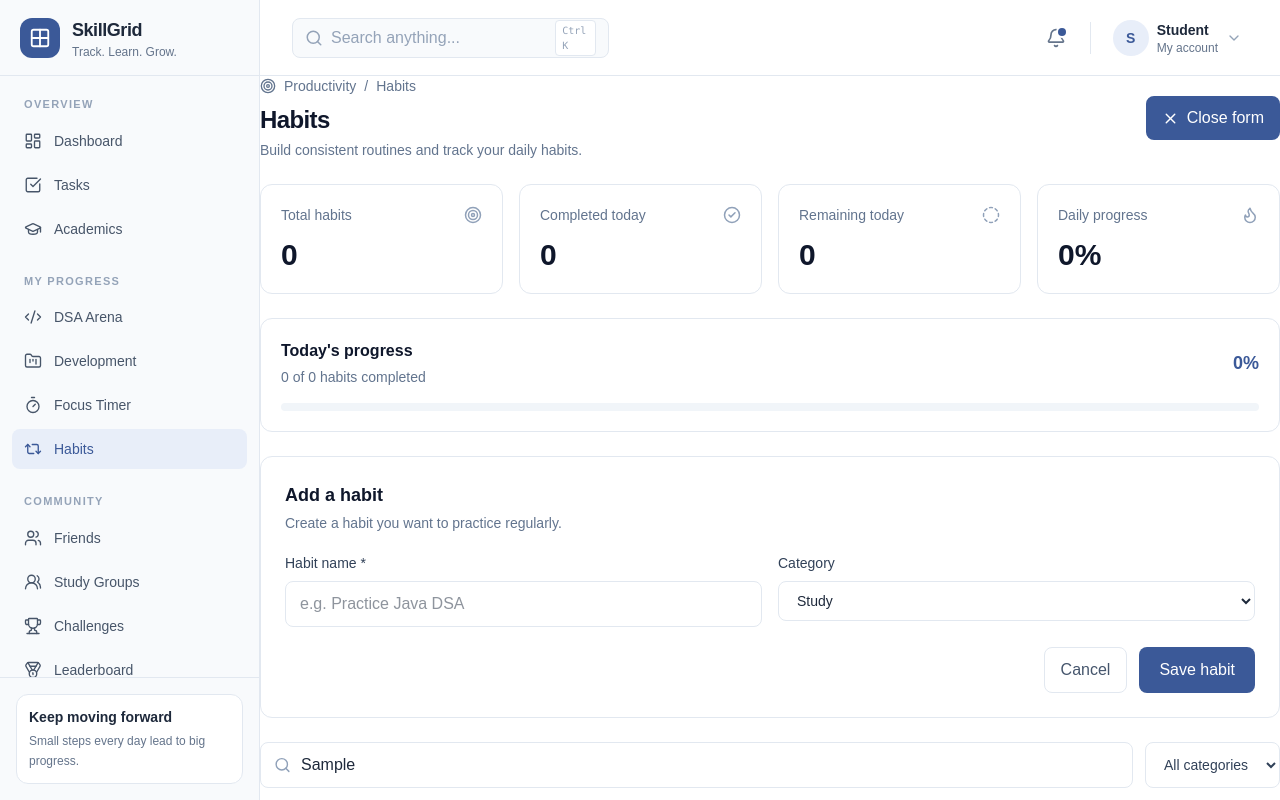
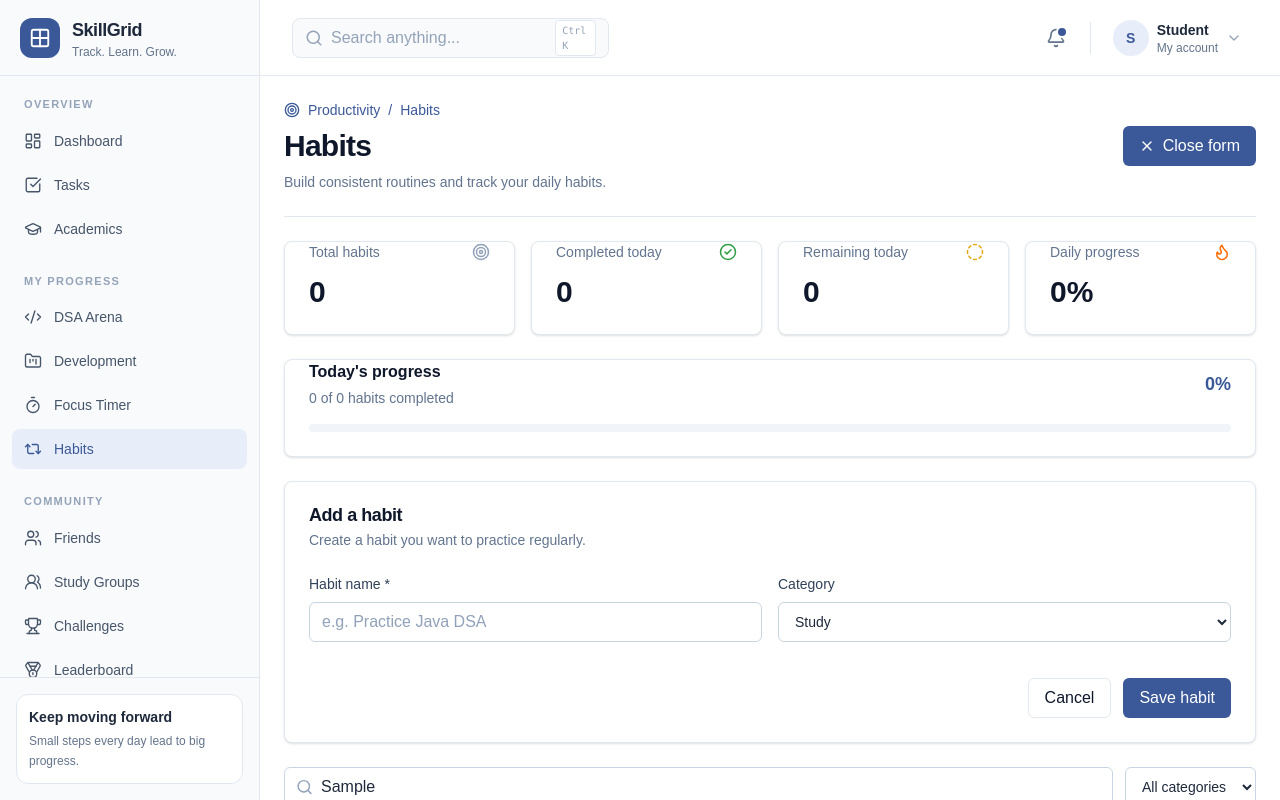
Before and after one commit to thiteswapnil1212-hue/skillGrid, a Next.js app in the folder skillgrid-app/: page /habits in a window 1280 px wide. Both pictures are taken after typing "Sample" into the empty fields and a click on the button "Add habit". Built offline with nearby package versions, Linux system fonts and the light colour scheme.

Commit message:
feat: redesign habits page UI

```diff
--- a/skillgrid-app/src/app/habits/page.tsx
+++ b/skillgrid-app/src/app/habits/page.tsx
@@ -1,4 +1,3 @@
-
 "use client";
 
 import { useMemo, useState, type FormEvent } from "react";
@@ -13,6 +12,10 @@ import {
   CircleDashed,
   CheckCircle2,
 } from "lucide-react";
+import { Button } from "@/components/ui/Button";
+import { Card, CardContent, CardHeader, CardTitle } from "@/components/ui/Card";
+import { Input } from "@/components/ui/Input";
+import { Badge } from "@/components/ui/Badge";
 
 type Habit = {
   id: string;
@@ -95,62 +98,49 @@ export default function HabitsPage() {
   }
 
   return (
-    <div className="mx-auto w-full max-w-7xl space-y-6">
-      <div className="flex flex-col justify-between gap-4 sm:flex-row sm:items-center">
+    <main className="mx-auto w-full max-w-7xl space-y-6 p-6">
+      <section className="flex flex-col justify-between gap-4 border-b border-slate-200 pb-6 sm:flex-row sm:items-center">
         <div>
-          <div className="flex items-center gap-2 text-sm text-slate-500">
+          <div className="flex items-center gap-2 text-sm font-medium text-primary">
             <Target size={16} />
             <span>Productivity</span>
             <span>/</span>
             <span>Habits</span>
           </div>
+          <h1 className="mt-2 text-2xl font-semibold tracking-tight text-slate-900 sm:text-3xl">Habits</h1>
+          <p className="mt-2 text-sm text-slate-500">Build consistent routines and track your daily habits.</p>
+        </div>
+        <Button onClick={() => setShowForm((current) => !current)} className="gap-2">
+          {showForm ? <X size={16} /> : <Plus size={16} />}
+          {showForm ? "Close form" : "Add habit"}
+        </Button>
+      </section>
 
-          <h1 className="mt-2 text-2xl font-semibold tracking-tight text-slate-900">
-            Habits
-          </h1>
-
-          <p className="mt-1 text-sm text-slate-500">
-            Build consistent routines and track your daily habits.
-          </p>
-        </div>
-
-        <button
-          onClick={() => setShowForm((current) => !current)}
-          className="inline-flex items-center justify-center gap-2 rounded-lg bg-[#3B5998] px-4 py-2.5 text-sm font-medium text-white transition hover:bg-[#304b85]"
-        >
-          {showForm ? <X size={17} /> : <Plus size={17} />}
-          {showForm ? "Close form" : "Add habit"}
-        </button>
-      </div>
-
-      <div className="grid grid-cols-2 gap-4 lg:grid-cols-4">
+      <section className="grid grid-cols-2 gap-4 lg:grid-cols-4">
         {[
-          { label: "Total habits", value: stats.total, icon: Target },
-          { label: "Completed today", value: stats.completed, icon: CheckCircle2 },
-          { label: "Remaining today", value: stats.remaining, icon: CircleDashed },
-          { label: "Daily progress", value: `${stats.progress}%`, icon: Flame },
+          { label: "Total habits", value: stats.total, icon: Target, color: "text-slate-400" },
+          { label: "Completed today", value: stats.completed, icon: CheckCircle2, color: "text-success" },
+          { label: "Remaining today", value: stats.remaining, icon: CircleDashed, color: "text-warning" },
+          { label: "Daily progress", value: `${stats.progress}%`, icon: Flame, color: "text-orange-500" },
         ].map((stat) => {
           const Icon = stat.icon;
-
           return (
-            <div
-              key={stat.label}
-              className="rounded-xl border border-slate-200 bg-white p-5"
-            >
+            <Card key={stat.label}>
+              <CardContent className="p-5">
                 <div className="flex items-center justify-between gap-2">
                   <p className="text-sm text-slate-500">{stat.label}</p>
-                <Icon size={18} className="text-slate-400" />
+                  <Icon size={18} className={stat.color} />
                 </div>
-
-              <p className="mt-3 text-3xl font-semibold text-slate-900">
-                {stat.value}
-              </p>
-            </div>
+                <p className="mt-3 text-3xl font-semibold text-slate-900">{stat.value}</p>
+              </CardContent>
+            </Card>
           );
         })}
-      </div>
+      </section>
 
-      <section className="rounded-xl border border-slate-200 bg-white p-5">
+      {/* Today's progress bar */}
+      <Card>
+        <CardContent className="p-5">
           <div className="flex items-center justify-between gap-3">
             <div>
               <h2 className="font-semibold text-slate-900">Today&apos;s progress</h2>
@@ -158,58 +148,41 @@ export default function HabitsPage() {
                 {stats.completed} of {stats.total} habits completed
               </p>
             </div>
-
-          <span className="text-lg font-semibold text-[#3B5998]">
-            {stats.progress}%
-          </span>
+            <span className="text-lg font-semibold text-primary">{stats.progress}%</span>
           </div>
-
           <div className="mt-4 h-2 overflow-hidden rounded-full bg-slate-100">
             <div
-            className="h-full rounded-full bg-[#3B5998] transition-all duration-300"
+              className="h-full rounded-full bg-primary transition-all duration-300"
               style={{ width: `${stats.progress}%` }}
             />
           </div>
-      </section>
+        </CardContent>
+      </Card>
 
       {showForm && (
-        <form
-          onSubmit={handleSubmit}
-          className="space-y-5 rounded-xl border border-slate-200 bg-white p-5 sm:p-6"
-        >
-          <div>
-            <h2 className="text-lg font-semibold text-slate-900">
-              Add a habit
-            </h2>
-            <p className="mt-1 text-sm text-slate-500">
-              Create a habit you want to practice regularly.
-            </p>
-          </div>
-
+        <Card>
+          <CardHeader>
+            <CardTitle>Add a habit</CardTitle>
+            <p className="text-sm text-slate-500 font-normal">Create a habit you want to practice regularly.</p>
+          </CardHeader>
+          <CardContent>
+            <form onSubmit={handleSubmit} className="space-y-5">
               <div className="grid gap-4 sm:grid-cols-2">
                 <div>
-              <label className="mb-2 block text-sm font-medium text-slate-700">
-                Habit name *
-              </label>
-
-              <input
+                  <label className="mb-2 block text-sm font-medium text-slate-700">Habit name *</label>
+                  <Input
                     required
                     value={name}
-                onChange={(event) => setName(event.target.value)}
+                    onChange={(e) => setName(e.target.value)}
                     placeholder="e.g. Practice Java DSA"
-                className="w-full rounded-lg border border-slate-200 px-3.5 py-2.5 text-sm outline-none focus:border-[#3B5998] focus:ring-2 focus:ring-blue-100"
                   />
                 </div>
-
                 <div>
-              <label className="mb-2 block text-sm font-medium text-slate-700">
-                Category
-              </label>
-
+                  <label className="mb-2 block text-sm font-medium text-slate-700">Category</label>
                   <select
                     value={category}
-                onChange={(event) => setCategory(event.target.value)}
-                className="w-full rounded-lg border border-slate-200 bg-white px-3.5 py-2.5 text-sm outline-none focus:border-[#3B5998]"
+                    onChange={(e) => setCategory(e.target.value)}
+                    className="flex h-10 w-full rounded-md border border-slate-300 bg-transparent px-3 py-2 text-sm focus:border-transparent focus:outline-none focus:ring-2 focus:ring-primary"
                   >
                     <option>Study</option>
                     <option>Development</option>
@@ -220,45 +193,29 @@ export default function HabitsPage() {
                   </select>
                 </div>
               </div>
-
-          <div className="flex justify-end gap-3">
-            <button
-              type="button"
-              onClick={() => setShowForm(false)}
-              className="rounded-lg border border-slate-200 px-4 py-2.5 text-sm font-medium text-slate-600 hover:bg-slate-50"
-            >
-              Cancel
-            </button>
-
-            <button
-              type="submit"
-              className="rounded-lg bg-[#3B5998] px-5 py-2.5 text-sm font-medium text-white hover:bg-[#304b85]"
-            >
-              Save habit
-            </button>
+              <div className="flex justify-end gap-3 pt-4">
+                <Button variant="outline" type="button" onClick={() => setShowForm(false)}>Cancel</Button>
+                <Button type="submit">Save habit</Button>
               </div>
             </form>
+          </CardContent>
+        </Card>
       )}
 
       <div className="flex flex-col gap-3 sm:flex-row">
         <div className="relative flex-1">
-          <Search
-            size={17}
-            className="absolute left-3.5 top-1/2 -translate-y-1/2 text-slate-400"
-          />
-
-          <input
+          <Search size={17} className="absolute left-3 top-1/2 -translate-y-1/2 text-slate-400" />
+          <Input
             value={search}
-            onChange={(event) => setSearch(event.target.value)}
+            onChange={(e) => setSearch(e.target.value)}
             placeholder="Search habits..."
-            className="w-full rounded-lg border border-slate-200 bg-white py-2.5 pl-10 pr-4 text-sm outline-none focus:border-[#3B5998]"
+            className="pl-9 bg-white"
           />
         </div>
-
         <select
           value={categoryFilter}
-          onChange={(event) => setCategoryFilter(event.target.value)}
-          className="rounded-lg border border-slate-200 bg-white px-3.5 py-2.5 text-sm text-slate-700 outline-none focus:border-[#3B5998]"
+          onChange={(e) => setCategoryFilter(e.target.value)}
+          className="flex h-10 rounded-md border border-slate-300 bg-white px-3 py-2 text-sm focus:border-transparent focus:outline-none focus:ring-2 focus:ring-primary"
         >
           {categories.map((item) => (
             <option key={item} value={item}>
@@ -268,50 +225,35 @@ export default function HabitsPage() {
         </select>
       </div>
 
-      <div className="overflow-hidden rounded-xl border border-slate-200 bg-white">
-        <div className="flex items-center justify-between border-b border-slate-200 px-5 py-4">
-          <h2 className="font-semibold text-slate-900">Daily habits</h2>
+      <Card>
+        <CardHeader className="flex flex-row items-center justify-between border-b border-slate-200">
+          <CardTitle>Daily habits</CardTitle>
           <span className="text-sm text-slate-500">
-            {filteredHabits.length}{" "}
-            {filteredHabits.length === 1 ? "habit" : "habits"}
+            {filteredHabits.length} {filteredHabits.length === 1 ? "habit" : "habits"}
           </span>
-        </div>
-
+        </CardHeader>
+        <div>
           {filteredHabits.length === 0 ? (
-          <div className="flex flex-col items-center px-5 py-16 text-center">
-            <div className="flex h-12 w-12 items-center justify-center rounded-xl bg-slate-100">
-              <Target size={22} className="text-slate-500" />
-            </div>
-
-            <h3 className="mt-4 font-medium text-slate-900">
-              {habits.length === 0
-                ? "No habits added yet"
-                : "No matching habits"}
+            <div className="flex flex-col items-center py-16 text-center px-6">
+              <Target size={24} className="text-slate-400 mb-4" />
+              <h3 className="font-medium text-slate-900">
+                {habits.length === 0 ? "No habits added yet" : "No matching habits"}
               </h3>
-
-            <p className="mt-1 max-w-sm text-sm text-slate-500">
+              <p className="mt-1 text-sm text-slate-500 max-w-sm">
                 {habits.length === 0
                   ? "Add your first habit to start tracking your daily routine."
                   : "Try changing your search or category filter."}
               </p>
-
               {habits.length === 0 && (
-              <button
-                onClick={() => setShowForm(true)}
-                className="mt-5 inline-flex items-center gap-2 rounded-lg bg-[#3B5998] px-4 py-2.5 text-sm font-medium text-white hover:bg-[#304b85]"
-              >
-                <Plus size={16} />
-                Add first habit
-              </button>
+                <Button onClick={() => setShowForm(true)} className="mt-5 gap-2">
+                  <Plus size={16} /> Add first habit
+                </Button>
               )}
             </div>
           ) : (
             <div className="divide-y divide-slate-100">
               {filteredHabits.map((habit) => (
-              <div
-                key={habit.id}
-                className="flex items-center justify-between gap-4 px-5 py-4"
-              >
+                <div key={habit.id} className="flex items-center justify-between gap-4 px-6 py-4 hover:bg-slate-50/50 transition">
                   <div className="flex min-w-0 items-center gap-3">
                     <button
                       onClick={() => toggleHabit(habit.id)}
@@ -322,46 +264,35 @@ export default function HabitsPage() {
                       }
                       className={`flex h-6 w-6 shrink-0 items-center justify-center rounded-full border transition ${
                         habit.completed
-                        ? "border-[#3B5998] bg-[#3B5998] text-white"
-                        : "border-slate-300 text-transparent hover:border-[#3B5998]"
+                          ? "border-primary bg-primary text-white"
+                          : "border-slate-300 text-transparent hover:border-primary"
                       }`}
                     >
                       <Check size={14} />
                     </button>
-
                     <div className="min-w-0">
-                    <p
-                      className={`truncate text-sm font-medium ${
-                        habit.completed
-                          ? "text-slate-400 line-through"
-                          : "text-slate-900"
-                      }`}
-                    >
+                      <p className={`truncate text-sm font-medium ${
+                        habit.completed ? "text-slate-400 line-through" : "text-slate-900"
+                      }`}>
                         {habit.name}
                       </p>
-                    <p className="mt-1 text-xs text-slate-500">
-                      {habit.category}
-                    </p>
+                      <p className="mt-0.5 text-xs text-slate-500">{habit.category}</p>
                     </div>
                   </div>
-
-                <button
-                  onClick={() => deleteHabit(habit.id)}
-                  aria-label={`Delete ${habit.name}`}
-                  className="rounded-lg p-2 text-slate-400 transition hover:bg-rose-50 hover:text-rose-600"
-                >
+                  <Button variant="ghost" size="sm" onClick={() => deleteHabit(habit.id)} className="p-2 h-auto text-slate-400 hover:text-danger hover:bg-danger-light">
                     <Trash2 size={16} />
-                </button>
+                  </Button>
                 </div>
               ))}
             </div>
           )}
         </div>
+      </Card>
 
-      <p className="text-xs text-slate-400">
+      <p className="text-xs text-center text-slate-400 pt-4">
         Habit data is currently held in page state and resets when you refresh.
         Daily history and streaks will require database persistence.
       </p>
-    </div>
+    </main>
   );
 }
```
Lines whose indentation alone changed are shown as unchanged.
